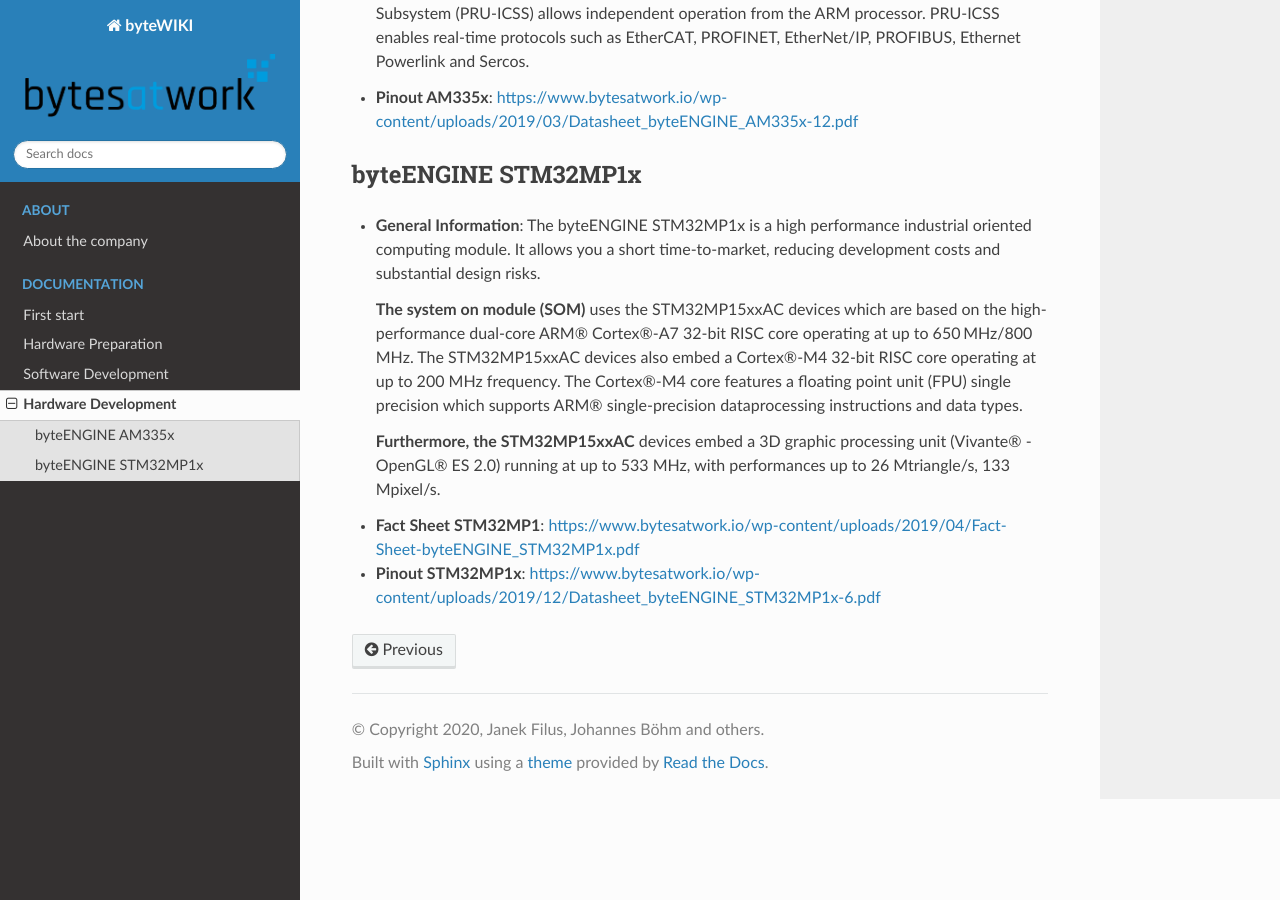
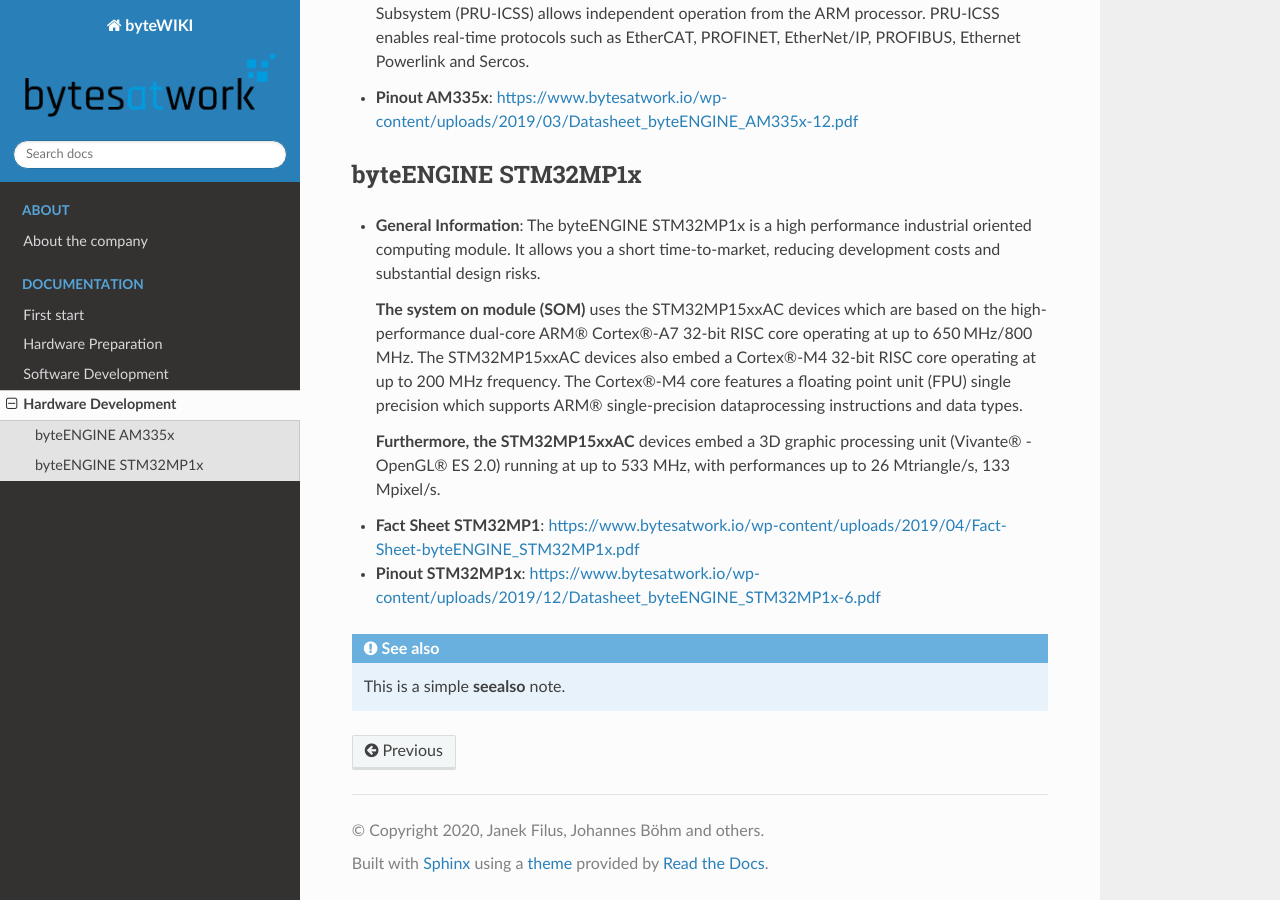
Before and after one commit to jfilus/byteWIKI, a Sphinx documentation site: the page built from docs/source/hardwaredevelopment.rst, in a window 1280 px wide and 900 px high, scrolled down 550 px. Built offline with Sphinx 7.4.7 and the Read the Docs theme 2.0.0, drawn with Linux system fonts in a browser that asks for light colours.

Commit message:
Update hardwaredevelopment.rst

```diff
--- a/docs/source/hardwaredevelopment.rst
+++ b/docs/source/hardwaredevelopment.rst
@@ -56,3 +56,5 @@
 -  **Fact Sheet STM32MP1**: https://www.bytesatwork.io/wp-content/uploads/2019/04/Fact-Sheet-byteENGINE_STM32MP1x.pdf
 
 -  **Pinout STM32MP1x**: https://www.bytesatwork.io/wp-content/uploads/2019/12/Datasheet_byteENGINE_STM32MP1x-6.pdf
+
+.. seealso:: This is a simple **seealso** note.
```
